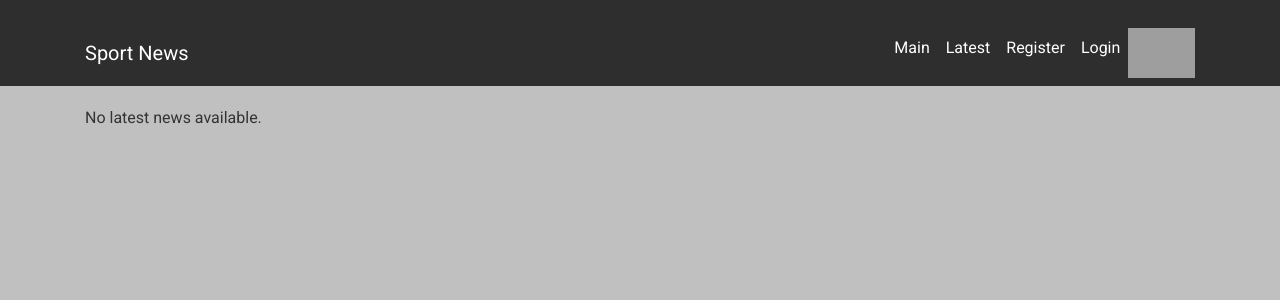
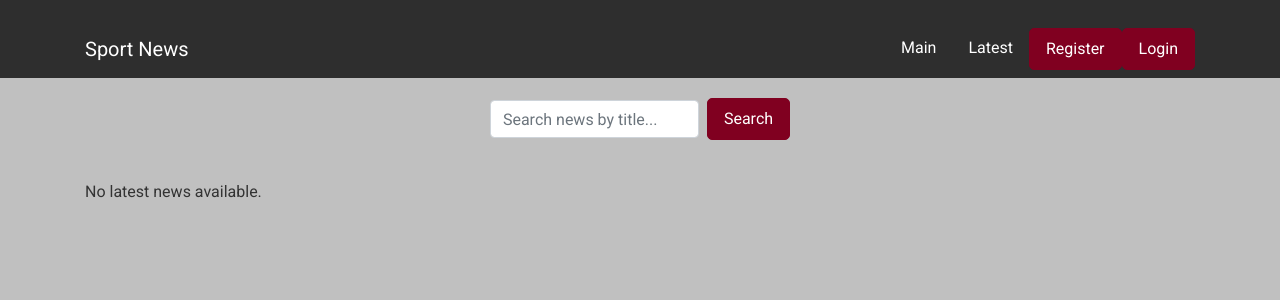
Before and after one commit to Bleit1/newspaper-agency, a Django app: page /latest/ in a window 1280 px wide. Shown: the top 300 px of the page. Run offline with Django 5.2, Linux system fonts and the light colour scheme; data that the repository does not hold is empty; some libraries are stand-ins or nearby versions; grey boxes are pictures that could not be loaded.

Commit message:
detailing topics bar and fix problem with authorization

```diff
--- a/news/templates/base.html
+++ b/news/templates/base.html
@@ -31,10 +31,26 @@
       background-color: #800020;
       border-color: #800020;
       color: #fff;
+      padding: 8px 16px;
+      border-radius: 5px;
+      text-align: center;
+      display: inline-block;
     }
     .btn-accent:hover {
       background-color: #a42c2c;
       border-color: #a42c2c;
+    }
+    .btn-nav {
+      padding: 8px 16px;
+      border-radius: 5px;
+      text-align: center;
+      display: inline-block;
+      background-color: transparent;
+      border: none;
+      color: white;
+    }
+    .btn-nav:hover {
+      background-color: rgba(255, 255, 255, 0.2);
     }
     .navbar-logo {
       max-height: 50px;
@@ -44,7 +60,6 @@
 <body>
   <nav class="navbar navbar-expand-lg">
     <div class="container">
-      <!-- Левая часть: название сайта -->
       <a class="navbar-brand" href="{% url 'issue_list' %}">Sport News</a>
       <button class="navbar-toggler" type="button" data-toggle="collapse" data-target="#navbarNav"
               aria-controls="navbarNav" aria-expanded="false" aria-label="Toggle navigation">
@@ -53,42 +68,32 @@
       <div class="collapse navbar-collapse" id="navbarNav">
         <ul class="navbar-nav ml-auto">
           <li class="nav-item">
-            <a class="nav-link" href="{% url 'main' %}">Main</a>
+            <a class="btn btn-nav" href="{% url 'main' %}">Main</a>
           </li>
           <li class="nav-item">
-            <a class="nav-link" href="{% url 'latest' %}">Latest</a>
+            <a class="btn btn-nav" href="{% url 'latest' %}">Latest</a>
           </li>
           {% if user.is_authenticated %}
-            <!-- Ссылка Create News показывается, если пользователь авторизован -->
             <li class="nav-item">
-              <a class="nav-link" href="{% url 'create_news' %}">Create News</a>
+              <a class="btn btn-nav" href="{% url 'create_news' %}">Create News</a>
             </li>
             <li class="nav-item">
               <span class="nav-link">Hello, {{ user.username }}!</span>
             </li>
             <li class="nav-item">
-              <!-- Используем форму для Logout, отправляющую POST-запрос -->
-              <form method="post" action="{% url 'custom_logout' %}" style="display:inline;">
+              <form method="post" action="{% url 'custom-logout' %}" style="display:inline;">
                 {% csrf_token %}
-                <button type="submit" class="btn btn-link nav-link" style="display:inline; padding:0;">
-                  Logout
-                </button>
+                <button type="submit" class="btn btn-accent">Logout</button>
               </form>
             </li>
           {% else %}
             <li class="nav-item">
-              <a class="nav-link" href="{% url 'register' %}">Register</a>
+              <a class="btn btn-accent" href="{% url 'register' %}">Register</a>
             </li>
             <li class="nav-item">
-              <a class="nav-link" href="{% url 'custom-login' %}">Login</a>
+              <a class="btn btn-accent" href="{% url 'custom-login' %}">Login</a>
             </li>
           {% endif %}
-          <!-- Правая часть: логотип (фото) -->
-          <li class="nav-item">
-            <a class="nav-link p-0" href="{% url 'issue_list' %}">
-              <img src="{% static 'downloaded/logo.png' %}" alt="Logo" class="navbar-logo">
-            </a>
-          </li>
         </ul>
       </div>
     </div>
--- a/news/templates/news/issue_detail.html
+++ b/news/templates/news/issue_detail.html
@@ -28,7 +28,6 @@
   <hr>
   <div class="reaction-section my-4">
     <div class="d-flex align-items-center">
-      <!-- Форма для лайка -->
       <form method="post" action="{% url 'add_reaction' issue.pk %}" class="mr-3">
         {% csrf_token %}
         <input type="hidden" name="reaction" value="like">
--- a/news/templates/news/latest.html
+++ b/news/templates/news/latest.html
@@ -2,18 +2,39 @@
 {% load static %}
 {% block title %}Latest News{% endblock %}
 {% block content %}
+
+<div class="row mb-4">
+  <div class="col-12">
+    <form method="get" action="{% url 'latest' %}" class="form-inline justify-content-center">
+      <input type="text" name="q" value="{{ query }}" class="form-control mr-2" placeholder="Search news by title...">
+      <button type="submit" class="btn btn-accent">Search</button>
+    </form>
+  </div>
+</div>
+
 <div class="row">
   {% if latest_news %}
     {% for news in latest_news %}
       <div class="col-md-4 mb-4">
-        <div class="card">
+        <div class="card h-100">
           {% if news.photo %}
-            <img src="{{ news.photo.url }}" class="card-img-top img-thumbnail" alt="{{ news.title }}">
+            <img src="{{ news.photo.url }}" class="card-img-top img-thumbnail" alt="{{ news.title }}" style="object-fit: cover; height: 200px;">
+          {% else %}
+            <div class="bg-secondary" style="height: 200px;"></div>
           {% endif %}
-          <div class="card-body">
+          <div class="card-body d-flex flex-column">
             <h5 class="card-title">{{ news.title }}</h5>
-            <p class="card-text text-muted">{{ news.publication_date|date:"d F Y" }}</p>
-            <a href="{% url 'issue_detail' news.pk %}" class="btn btn-accent">Read More</a>
+            <div class="meta-info d-flex justify-content-between align-items-center" style="height: 30px; margin-bottom: 5px;">
+              <span class="news-date">{{ news.publication_date|date:"d F Y" }}</span>
+              <div class="news-topics">
+                {% for topic in news.topics.all %}
+                  <span class="badge" style="background-color: #808080; color: #fff;">{{ topic.name }}</span>
+                {% empty %}
+                  <span class="text-muted">No topics</span>
+                {% endfor %}
+              </div>
+            </div>
+            <a href="{% url 'issue_detail' news.pk %}" class="btn btn-accent mt-auto" style="margin-bottom: 0;">Read More</a>
           </div>
         </div>
       </div>
@@ -28,8 +49,9 @@
 {% if limit < total_news %}
   <div class="row">
     <div class="col-12 text-center">
-      <a href="?limit={{ limit|add:"6" }}" class="btn btn-accent">Load More</a>
+      <a href="?q={{ query }}&limit={{ limit|add:"6" }}" class="btn btn-accent">Load More</a>
     </div>
   </div>
 {% endif %}
+
 {% endblock %}
--- a/newspaper_agency/settings.py
+++ b/newspaper_agency/settings.py
@@ -78,7 +78,7 @@ TEMPLATES = [
 
 WSGI_APPLICATION = 'newspaper_agency.wsgi.application'
 
-
+LOGIN_URL = '/login/'
 # Database
 # https://docs.djangoproject.com/en/5.1/ref/settings/#databases
 
```
Also changed, not shown: news/templates/news/main.html (+8 -0 lines).
